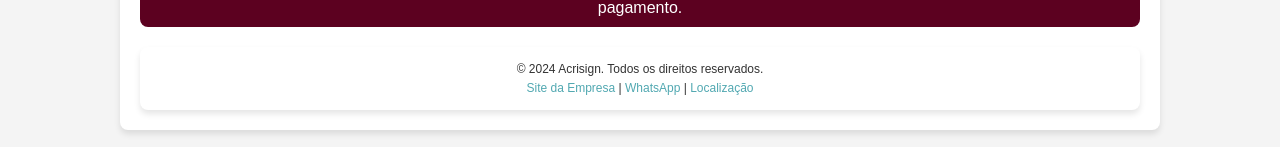
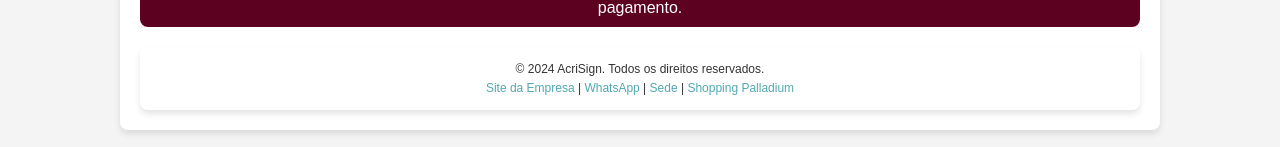
Before and after one commit to AcriSign/Orcamento, a plain HTML site: page index.html in a window 1280 px wide. Shown: the part 717-864 px from the top of the page. Drawn offline with Linux system fonts and the light colour scheme.

Commit message:
update information

```diff
--- a/index.html
+++ b/index.html
@@ -105,8 +105,8 @@
             </tfoot>
         </table>
         <div id="company-info" class="company-info">
-            <p>&copy; 2024 Acrisign. Todos os direitos reservados.</p>
-            <p><a href="https://www.acrisign.com.br" target="_blank">Site da Empresa</a> | <a href="https://wa.me/5551991234567" target="_blank">WhatsApp</a> | <a href="https://goo.gl/maps/xyz" target="_blank">Localização</a></p>
+            <p>&copy; 2024 AcriSign. Todos os direitos reservados.</p>
+            <p><a href="https://acrisign.com.br" target="_blank">Site da Empresa</a> | <a href="https://wa.me/5551991234567" target="_blank">WhatsApp</a> | <a href="https://maps.app.goo.gl/9G1QtnME4cL6zXYo6" target="_blank">Sede</a> | <a href="https://maps.app.goo.gl/RvXfmEPifeaDE61r6" target="_blank">Shopping Palladium</a></p>
         </div>
     </div>
 
```
